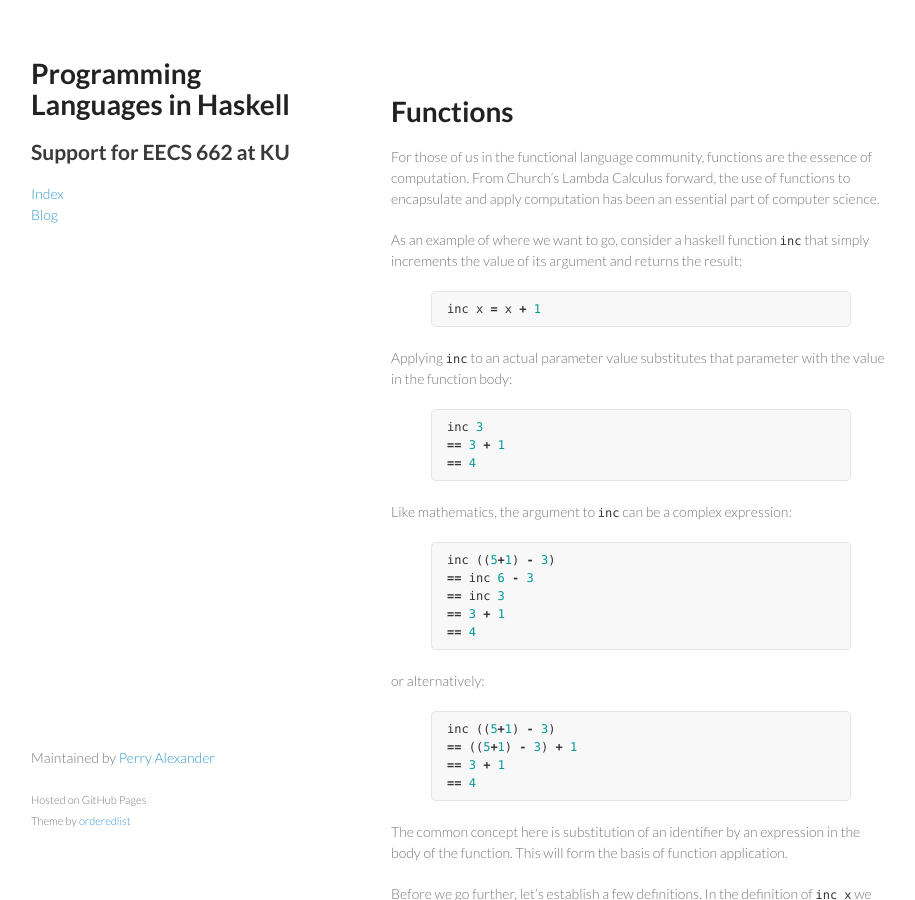
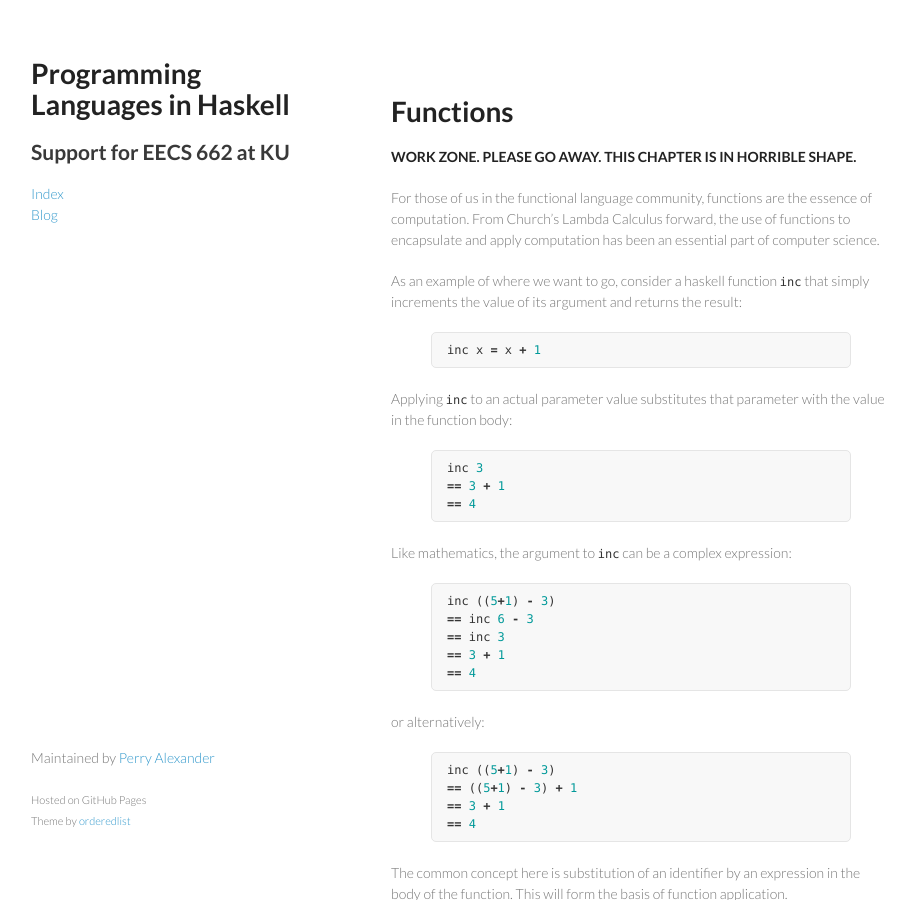
Before and after one commit to ku-sldg/plih, a Jekyll site: the page built from _funs/1-Adding-Functions.md, in a window 1280 px wide and 900 px high. Shown: the whole window, without its empty margins (179-1094 px from the left). Built offline with Jekyll 4.4.1, drawn with Linux system fonts in a browser that asks for light colours; formulas are drawn with MathJax 3.

Commit message:
putting warning on function chapter

```diff
--- a/_funs/1-Adding-Functions.md
+++ b/_funs/1-Adding-Functions.md
@@ -30,6 +30,8 @@ $$
 $$
 
 # Functions
+
+**WORK ZONE.  PLEASE GO AWAY.  THIS CHAPTER IS IN HORRIBLE SHAPE.**
 
 For those of us in the functional language community, functions are the essence of computation.  From Church's Lambda Calculus forward, the use of functions to encapsulate and apply computation  has been an essential part of computer science.
 
```
